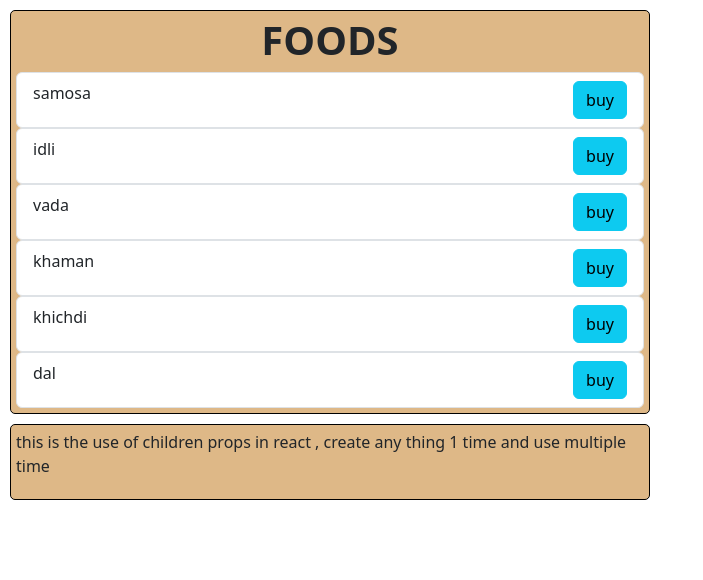
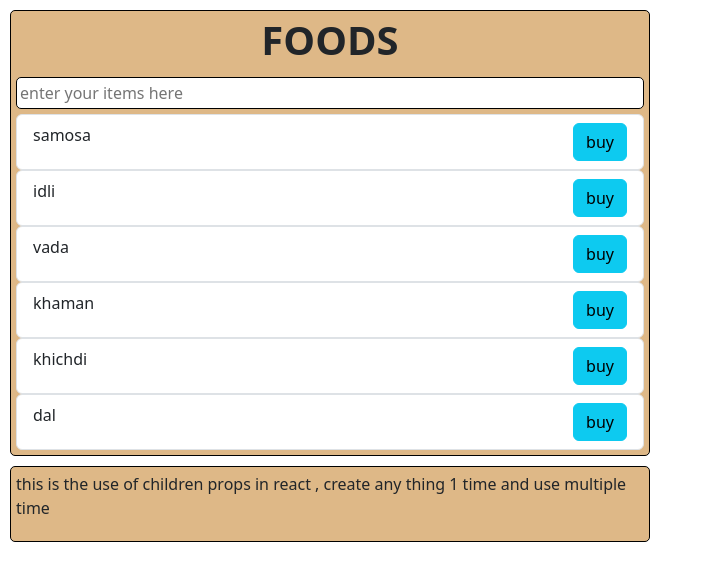
Before and after one commit to DishantGirase/react-learning-, a React (Vite) app in the folder 18fragments/learning-fragments/: page / in a window 1280 px wide. Shown: the top 580 px of the page, without its empty margins (0-703 px from the left). Built offline with nearby package versions, Linux system fonts and the light colour scheme.

Commit message:
21/06/2026

```diff
--- a/18fragments/learning-fragments/src/App.jsx
+++ b/18fragments/learning-fragments/src/App.jsx
@@ -5,19 +5,22 @@ import Buffering from "./coponents/buffering";
 import DataShowing from "./coponents/dataShowing";
 import Heading from "./coponents/heading";
 import Container from "./coponents/container";
-
+import InputItems from "./coponents/inputItems";
 function App() {
   let foodsArr = ["samosa", "idli", "vada", "khaman", "khichdi", "dal"];
   // let foodsArr = [];
-
+  const handleData = (event) => {
+    console.log(`${props.data} is added to cart`);
+  };
   return (
     <>
       {" "}
       <Container>
         <Heading className={`${Style.headingCss}`}></Heading>
         {foodsArr.length === 0 ? <Buffering></Buffering> : null}
+        <InputItems></InputItems>
         {foodsArr.map((item) => (
-          <DataShowing data={item}></DataShowing>
+          <DataShowing data={item} handleData={handleData}></DataShowing>
         ))}
       </Container>
       <Container>
--- a/18fragments/learning-fragments/src/coponents/dataShowing.jsx
+++ b/18fragments/learning-fragments/src/coponents/dataShowing.jsx
@@ -1,16 +1,12 @@
 import styles from "./dataShowing.module.css";
 const DataShowing = (props) => {
-  const ClickingBuy = (event) => {
-    console.log(event);
-    console.log(`${props.data} is added to cart`);
-  };
   return (
     <ul className="list-group">
       <li className="list-group-item">
         {props.data}
         <button
           className={`${styles.buyButton} btn btn-info`}
-          onClick={(event) => ClickingBuy(event)}
+          onClick={(event) => props.handleData(props.data)}
         >
           buy
         </button>
--- /dev/null
+++ b/18fragments/learning-fragments/src/coponents/inputItems.jsx
@@ -0,0 +1,18 @@
+import styles from "./inputItems.module.css";
+const InputItems = () => {
+  const handleChangeEvent = (event) => {
+    console.log(event.target.value);
+  };
+  return (
+    <>
+      <input
+        type="text"
+        placeholder="enter your items here"
+        className={styles.inputSection}
+        onChange={handleChangeEvent}
+      />
+    </>
+  );
+};
+
+export default InputItems;
--- /dev/null
+++ b/18fragments/learning-fragments/src/coponents/inputItems.module.css
@@ -0,0 +1,7 @@
+.inputSection {
+  width: 100%;
+  border: 0.5px solid black;
+  border-radius: 5px;
+  margin: 5px 0px;
+  padding: 3px;
+}
```
